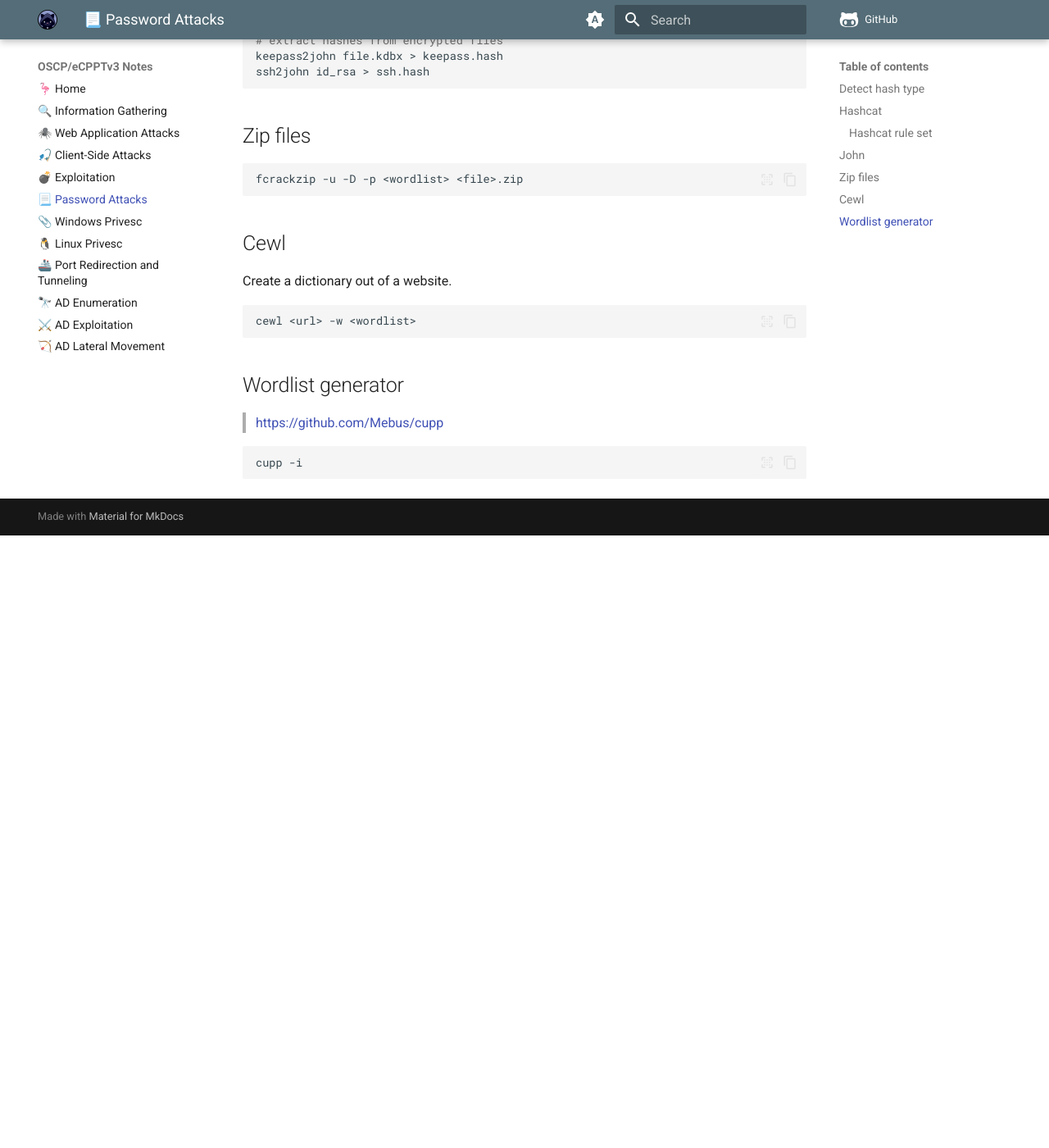
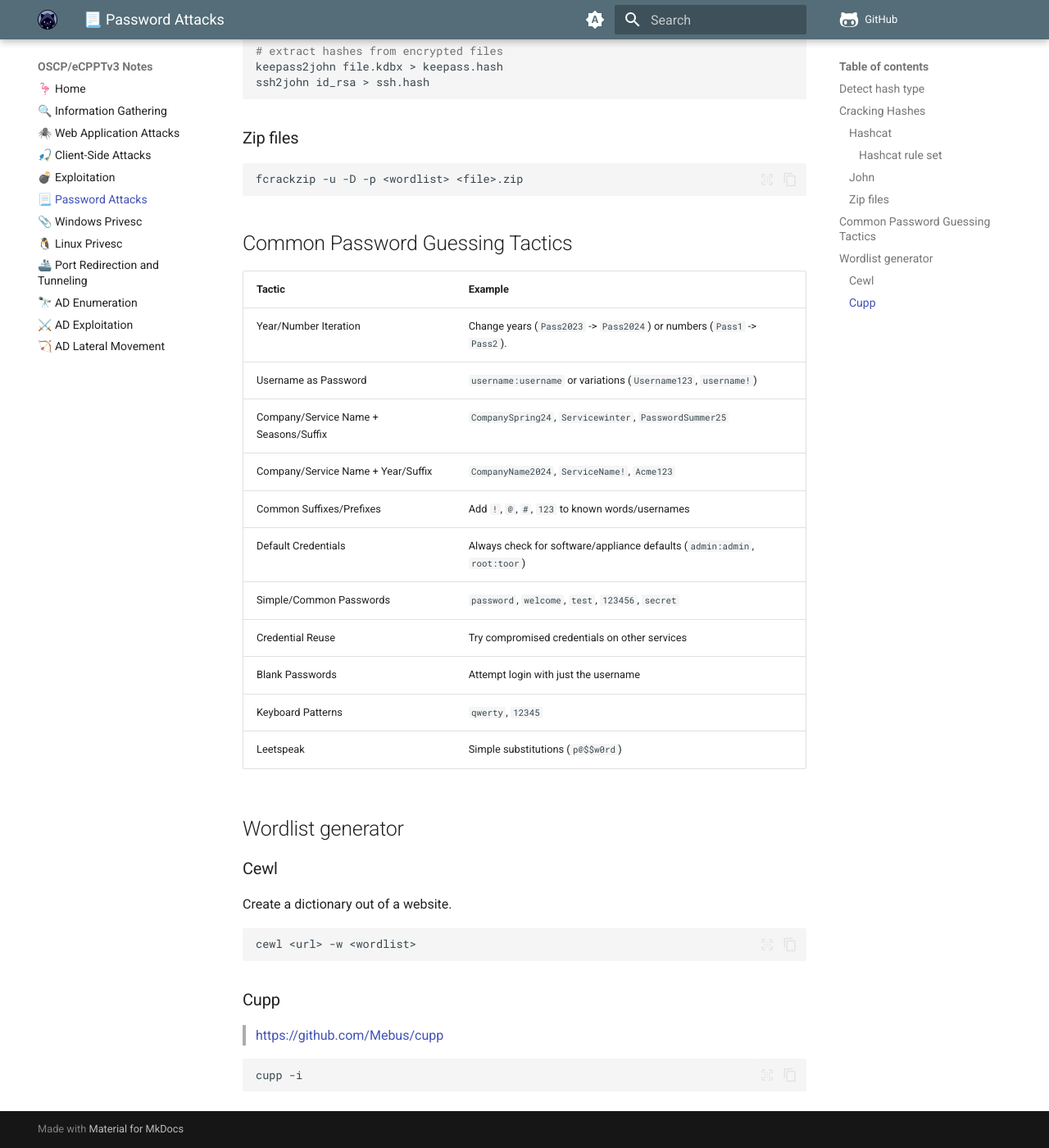
Before and after one commit to krovs/oscp-notes, an MkDocs documentation site: the page built from docs/14_password_attacks.md, in a window 1280 px wide and 1400 px high, scrolled down 1273 px. Shown: the whole window at 82% size. Built offline with MkDocs 1.6.1 and Material for MkDocs 9.7.7, drawn with Linux system fonts in a browser that asks for light colours; comment, search, counter and statistics services are not loaded; before the commit the page ends 1926 px from its top, so only the background shows below that.

Commit message:
Add password guessing

````diff
--- a/docs/14_password_attacks.md
+++ b/docs/14_password_attacks.md
@@ -6,7 +6,9 @@
 hashid <hash>
 ```
 
-## Hashcat
+## Cracking Hashes
+
+### Hashcat
 
 > [Hashcat module numbers](https://hashcat.net/wiki/doku.php?id=example_hashes)
 
@@ -21,7 +23,7 @@ hashcat -m <id> <hash> <wordlist> -r /usr/share/hashcat/rules/rockyou-3000.rule
 hashcat -r demo.rule --stdout <wordlist>
 ```
 
-### Hashcat rule set
+#### Hashcat rule set
 
 ```shell
 $X   # Append character X
@@ -41,7 +43,7 @@ $    # Append a space
 ^    # Prepend a space
 ```
 
-## John
+### John
 
 > [John extractors](https://github.com/openwall/john/tree/bleeding-jumbo/run)
 
@@ -62,13 +64,31 @@ keepass2john file.kdbx > keepass.hash
 ssh2john id_rsa > ssh.hash
 ```
 
-## Zip files
+### Zip files
 
 ```shell
 fcrackzip -u -D -p <wordlist> <file>.zip
 ```
 
-## Cewl
+## Common Password Guessing Tactics
+
+| **Tactic**      | **Example**                          |
+| ----------- | ------------------------------------ |
+| Year/Number Iteration       | Change years (`Pass2023` -> `Pass2024`) or numbers (`Pass1` -> `Pass2`).  |
+| Username as Password       | `username:username` or variations (`Username123`, `username!`) |
+| Company/Service Name + Seasons/Suffix    | `CompanySpring24`, `Servicewinter`, `PasswordSummer25` |
+| Company/Service Name + Year/Suffix    | `CompanyName2024`, `ServiceName!`, `Acme123` |
+| Common Suffixes/Prefixes    | Add `!`, `@`, `#`, `123` to known words/usernames |
+| Default Credentials    | Always check for software/appliance defaults (`admin:admin`, `root:toor`) |
+| Simple/Common Passwords    | `password`, `welcome`, `test`, `123456`, `secret` |
+| Credential Reuse    | Try compromised credentials on other services |
+| Blank Passwords    | Attempt login with just the username |
+| Keyboard Patterns    | `qwerty`, `12345` |
+| Leetspeak    | Simple substitutions (`p@$$w0rd`) |
+
+## Wordlist generator
+
+### Cewl
 
 Create a dictionary out of a website.
 
@@ -76,7 +96,7 @@ Create a dictionary out of a website.
 cewl <url> -w <wordlist>
 ```
 
-## Wordlist generator
+### Cupp
 
 > <https://github.com/Mebus/cupp>
 
````
